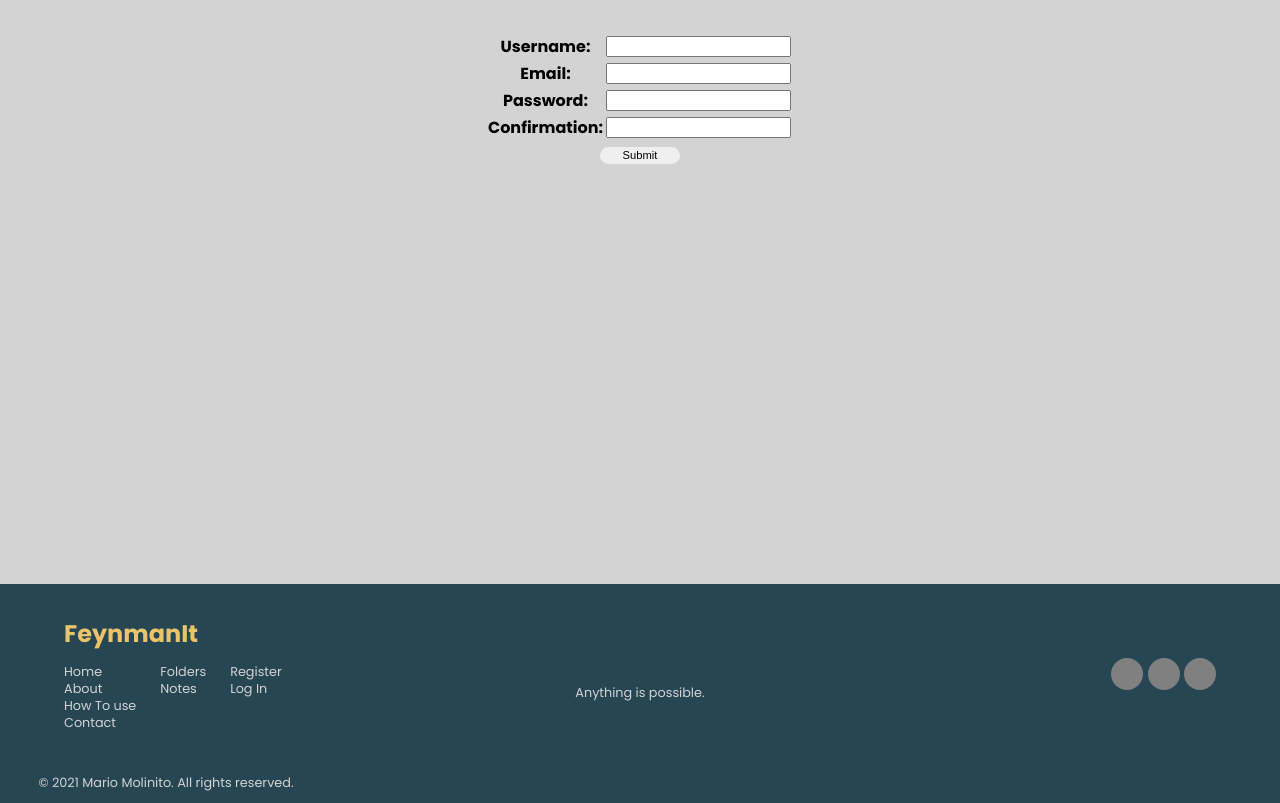
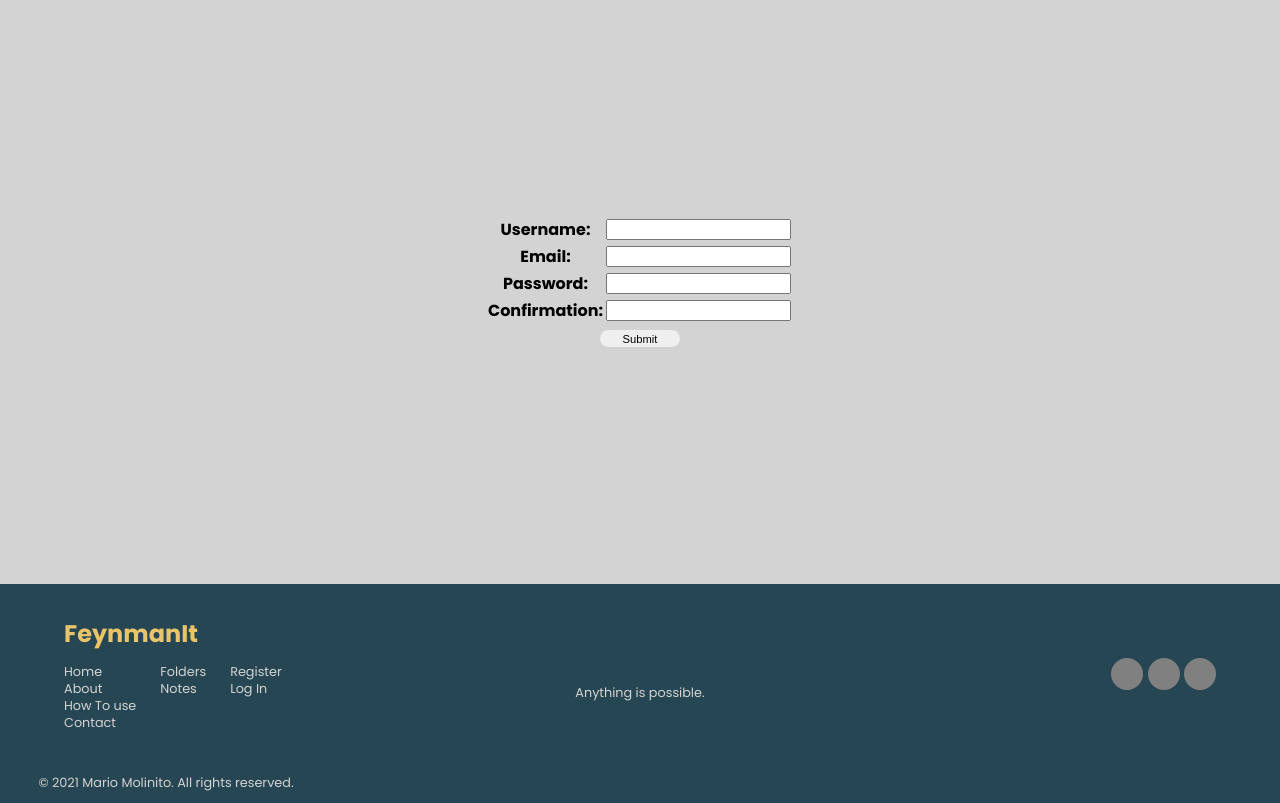
Before and after one commit to bluskigh/feynman-it, a Django app: page /accounts/register/ in a window 1280 px wide. Shown: the part 113-916 px from the top of the page. Run offline with Django 3.2, Linux system fonts and the light colour scheme.

Commit message:
updated styling register/login

```diff
--- a/main/templates/main/login.html
+++ b/main/templates/main/login.html
@@ -1,6 +1,9 @@
 {% extends 'main/form_layout.html' %}
 {% block style %}
 <style>
+    main {
+        justify-content: center;
+    }
     th {
         margin: 0;
         padding: 0;
--- a/main/templates/main/register.html
+++ b/main/templates/main/register.html
@@ -1,6 +1,9 @@
 {% extends 'main/form_layout.html' %}
 {% block style %}
 <style>
+    main {
+        justify-content: center;
+    }
 th {
     margin: 0;
     padding: 0;
```
